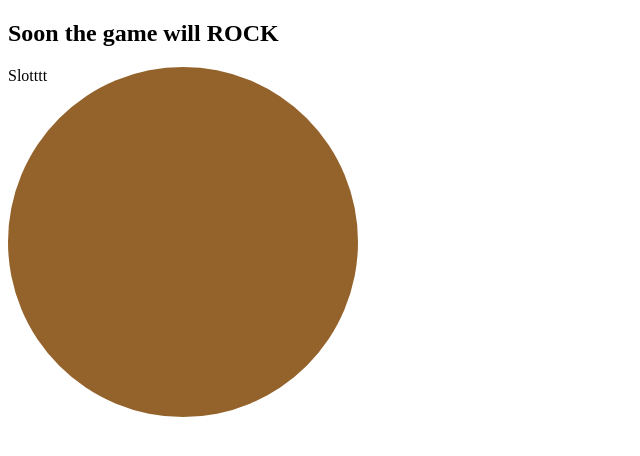
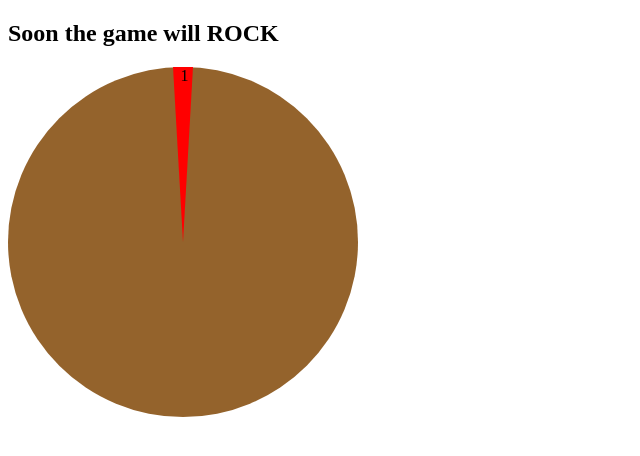
Before and after one commit to robertoalx/awesome-bet-game, a React (Create React App) app: page / in a window 1280 px wide. Shown: the top 456 px of the page, without its empty margins (0-640 px from the left). Built offline with nearby package versions, Linux system fonts and the light colour scheme.

Commit message:
Create a triangle using CSS tricks using pseudo selectors before and after

```diff
--- a/src/component/slot/slot.component.js
+++ b/src/component/slot/slot.component.js
@@ -1,8 +1,9 @@
 import React from 'react'
+import { StyleSlot } from './slot.style'
 
 const Slot = () => {
   return (
-    <div>Slotttt</div>
+    <StyleSlot>1</StyleSlot>
   )
 }
 
--- a/src/component/slot/slot.style.js
+++ b/src/component/slot/slot.style.js
@@ -0,0 +1,23 @@
+import styled from 'styled-components'
+
+export const StyleSlot = styled.div`
+  height: 175px;
+  position: relative;
+  // background-color: red;
+  display: inline-block;
+  margin-left: 165px;
+
+  &::before{
+    content: '';
+    position: absolute;
+    top: 0;
+    border-top: 175px solid red;
+    border-left: 10px solid transparent;
+    border-right: 10px solid transparent;
+  }
+  &::after{
+    content: '1';
+    position: relative;
+    text-align: center;
+  }
+`
```
